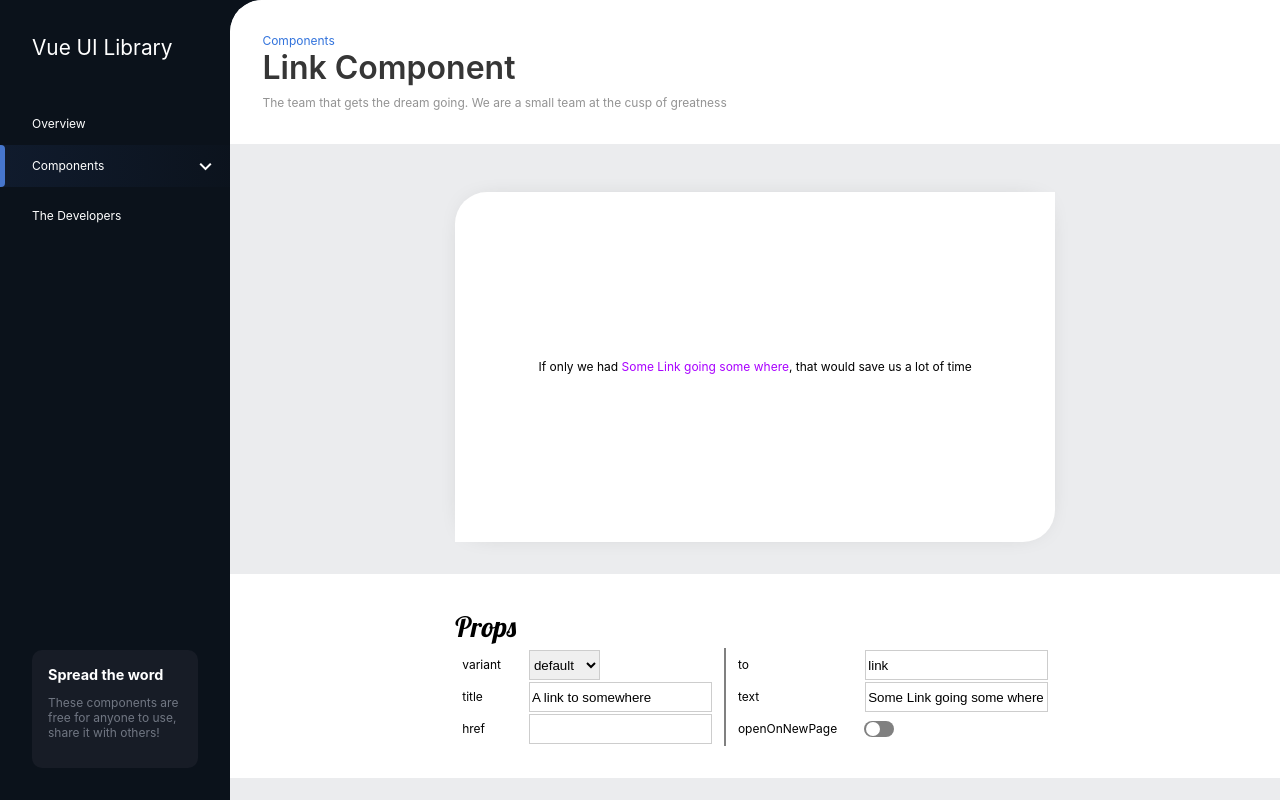
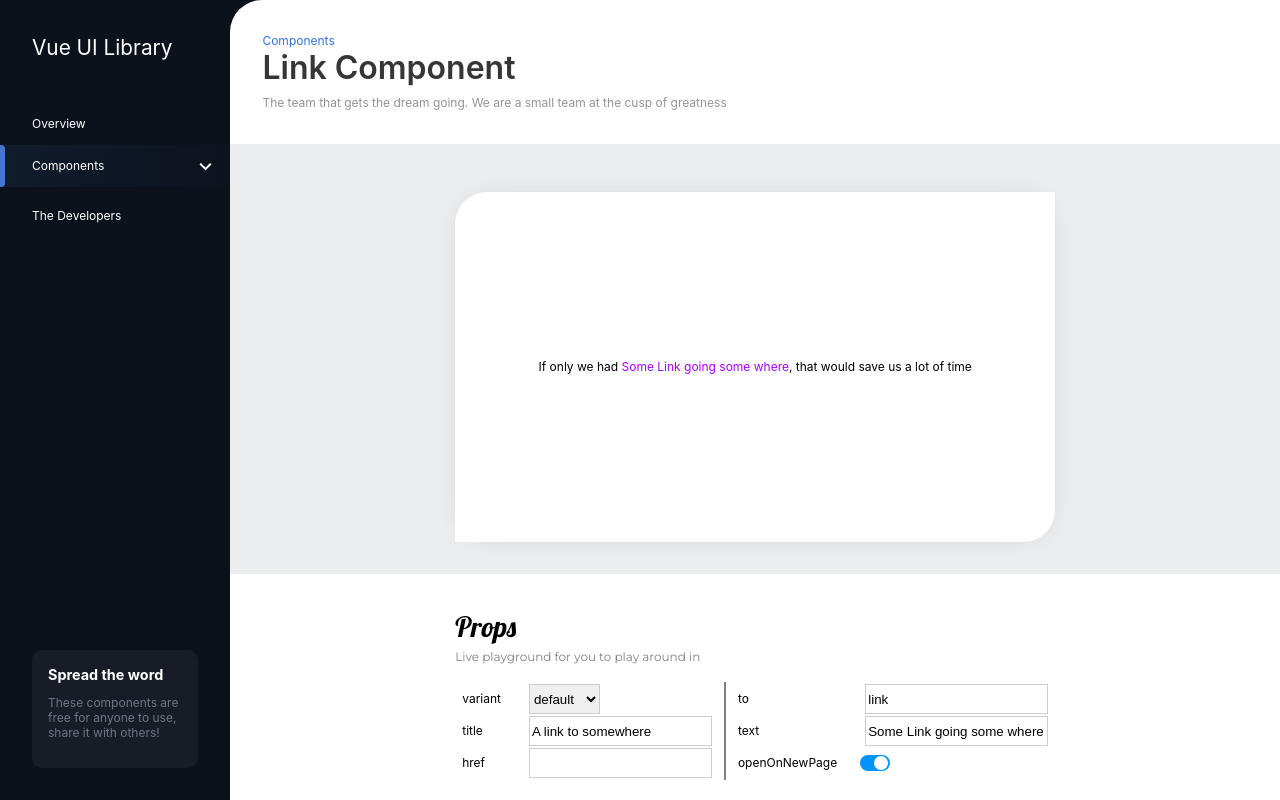
Before and after one commit to MCBarnard/Vue-UI, a Vue app: page /components/link in a window 1280 px wide. Built offline with nearby package versions, Linux system fonts and the light colour scheme.

Commit message:
Add props context paragraph

```diff
--- a/src/components/Controls/ToggleComponent.vue
+++ b/src/components/Controls/ToggleComponent.vue
@@ -9,11 +9,11 @@
       { disabled: disabled },
     ]"
   >
-    <p @click="toggleButton">{{ label }}</p>
+    <p v-if="label" @click="toggleButton">{{ label }}</p>
     <input
       @change="toggled"
       :disabled="disabled"
-      :value="invertedToggle"
+      :checked="computedState"
       type="checkbox"
       id="switch"
     />
@@ -42,8 +42,8 @@ export default {
     },
   },
   computed: {
-    invertedToggle() {
-      return !this.state;
+    computedState() {
+      return this.state;
     },
   },
 };
--- a/src/components/ShowcaseComponent.vue
+++ b/src/components/ShowcaseComponent.vue
@@ -7,6 +7,7 @@
     </div>
     <div class="showcase__bottom">
       <p>Props</p>
+      <p class="subtext">Live playground for you to play around in</p>
       <div class="showcase__bottom__controls">
         <slot name="controls"></slot>
       </div>
@@ -21,7 +22,7 @@ export default {
 </script>
 
 <style scoped lang="scss">
-@import url("https://fonts.googleapis.com/css2?family=Lobster&family=Poppins:wght@300;400;500;600;700;800&display=swap");
+@import url("https://fonts.googleapis.com/css2?family=Lobster&family=Montserrat&family=Poppins:wght@300;400;500;600;700;800&display=swap");
 
 .showcase {
   color: #000;
@@ -57,6 +58,14 @@ export default {
       margin: 0;
       max-width: 600px;
       margin: auto;
+
+      &.subtext {
+        font-family: "Montserrat";
+        font-size: 12px;
+        max-width: 600px;
+        margin: 0 auto 16px;
+        color: grey;
+      }
     }
 
     &__controls {
--- a/src/components/Vue-UI/LinkComponent.vue
+++ b/src/components/Vue-UI/LinkComponent.vue
@@ -2,14 +2,14 @@
   <span :class="[variant]">
     <router-link
       class="simple-link"
-      v-if="to && !openOnNewPage"
+      v-if="to && !computedOpenOnNewPage"
       :to="{ name: to }"
     >
       {{ text }}
     </router-link>
     <router-link
       class="simple-link"
-      v-else-if="to && openOnNewPage"
+      v-else-if="to && computedOpenOnNewPage"
       :to="{ name: to }"
       target="_blank"
     >
@@ -17,7 +17,7 @@
     </router-link>
 
     <a
-      v-else-if="href && !to && !openOnNewPage"
+      v-else-if="href && !to && !computedOpenOnNewPage"
       :class="['simple-link']"
       :href="href"
       :title="title"
@@ -25,7 +25,7 @@
       {{ text }}
     </a>
     <a
-      v-else-if="href && !to && openOnNewPage"
+      v-else-if="href && !to && computedOpenOnNewPage"
       :class="['simple-link']"
       :href="href"
       :title="title"
@@ -47,6 +47,11 @@ export default {
     title: String, // "", "Something"
     openOnNewPage: Boolean, // true / false
     variant: String, // "", info, success, warning, danger, sub
+  },
+  computed: {
+    computedOpenOnNewPage() {
+      return this.openOnNewPage;
+    },
   },
 };
 </script>
--- a/src/views/Components/LinkPage.vue
+++ b/src/views/Components/LinkPage.vue
@@ -127,6 +127,10 @@ export default {
       if (item.target.value) this.linkTitle = item.target.value;
     },
     handleToggledChange() {
+      console.log("=======");
+      console.log(this.targetToggle);
+      console.log(!this.targetToggle);
+      console.log("=======");
       this.targetToggle = !this.targetToggle;
     },
   },
```
